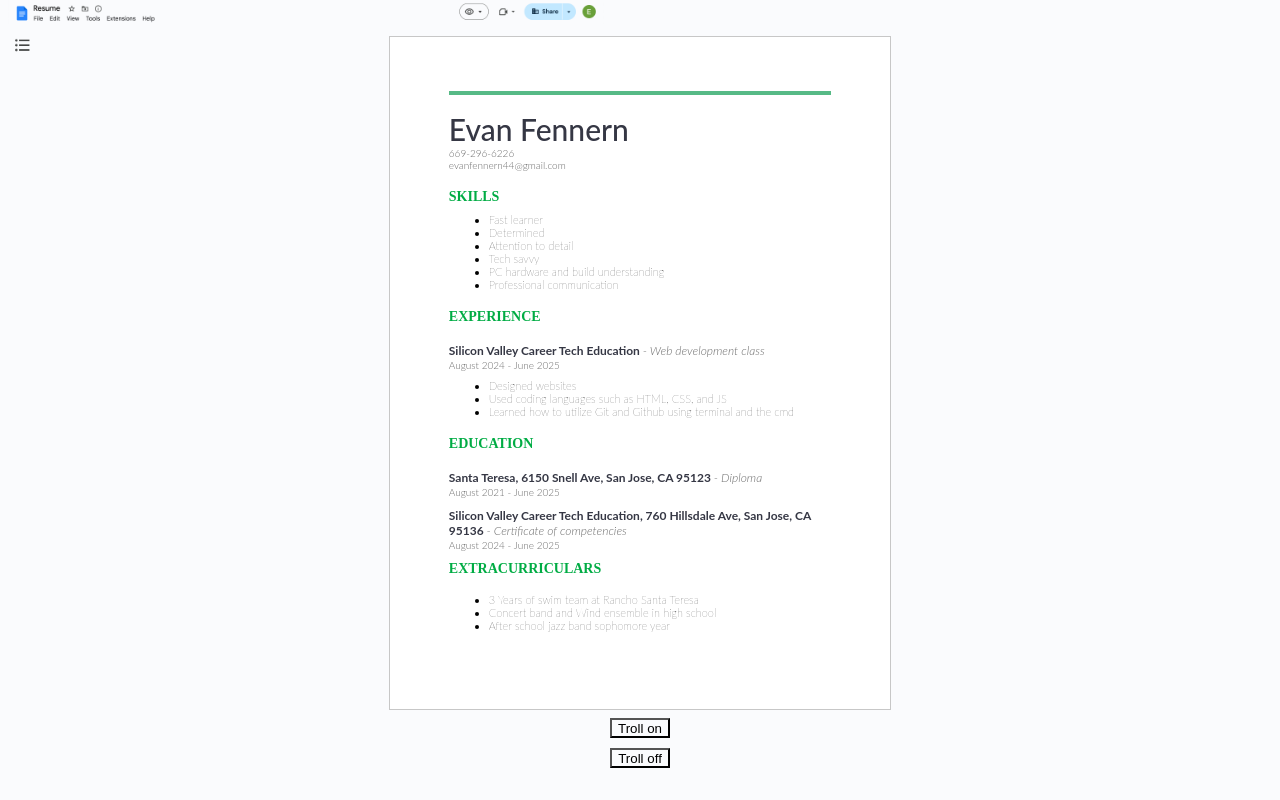
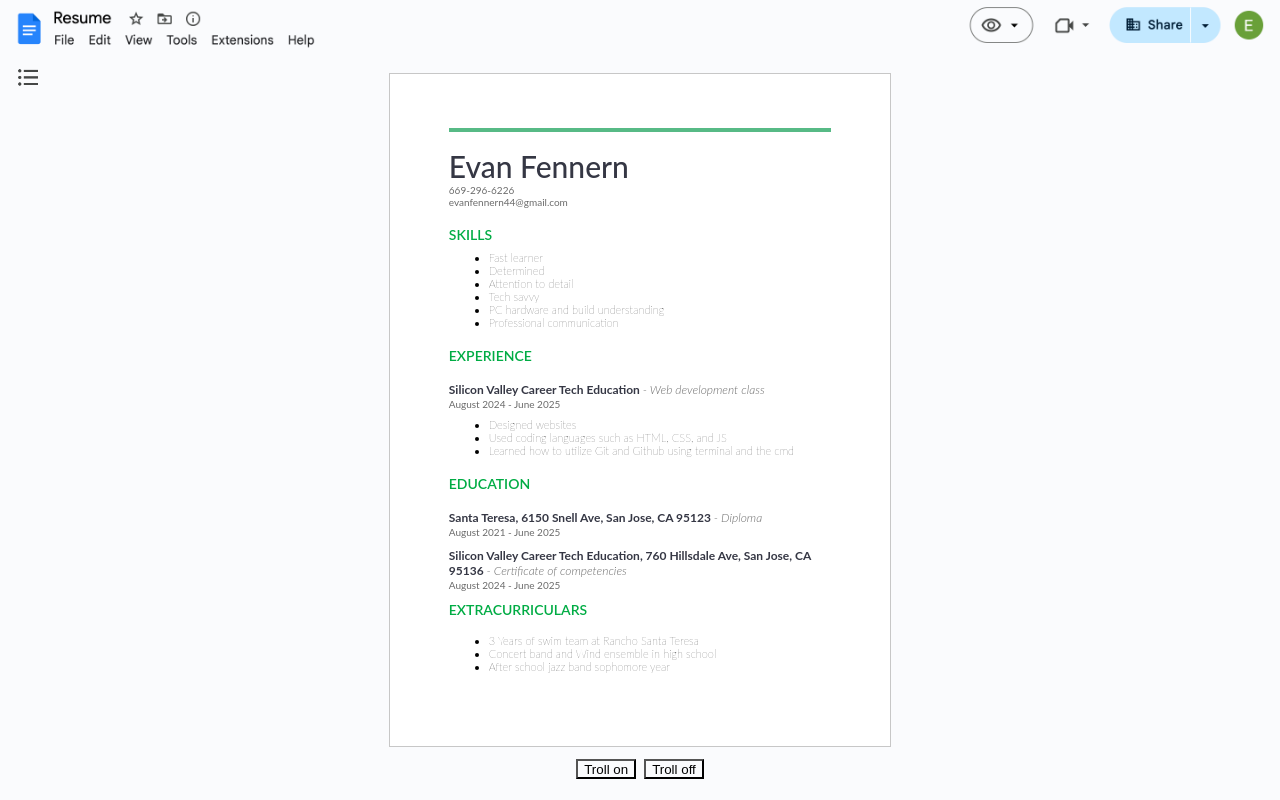
Before and after one commit to Evanosana/Resume, a plain HTML site: page index.html in a window 1280 px wide. Both pictures are taken after a click on the button "Troll on". Drawn offline with Linux system fonts and the light colour scheme.

Commit message:
fixed troll buttons and added specific troll classes with specificstyling, also fixed javascript

```diff
--- a/index.html
+++ b/index.html
@@ -13,12 +13,14 @@
     <!-- <title>Resume - Google docs</title> -->
     <title>Resume</title>
 </head>
-<body>
-    <img id="picture1" class="hidden not-hidden" src="lmao2.png" alt="doc">
-    <img id="picture2" class="dots hidden not-hidden" src="Screenshot 2024-08-30 at 1.42.26 PM.png" alt="lol">
-    <button id="troll-on-button">Troll on</button>
-    <button id="troll-off-button">Troll off</button>
-    <div class="paper">
+<body id="body1" class="body-troll body-fix">
+    <img id="picture1" src="lmao2.png" alt="doc">
+    <img id="picture2" class="dots" src="Screenshot 2024-08-30 at 1.42.26 PM.png" alt="lol">
+    <div class="container">
+        <button id="troll-on-button">Troll on</button>
+        <button id="troll-off-button">Troll off</button>
+    </div>
+    <div id="paper" class="paper paper-troll">
         <div class="header"></div>
         <h1>Evan Fennern</h1>
         <p class="num">669-296-6226<br>evanfennern44@gmail.com</p>
--- a/main.js
+++ b/main.js
@@ -2,24 +2,32 @@ const trollOnButton = document.getElementById("troll-on-button")
 const trollOffButton = document.getElementById("troll-off-button")
 const picture1 = document.getElementById("picture1")
 const picture2 = document.getElementById("picture2")
+const body1=document.getElementById("body1")
+const paper=document.getElementById("paper")
 
+trollOffButton.addEventListener("click", () => {
+    picture1.classList.add("hidden")
+    picture1.classList.remove("img")
 
+    picture2.classList.add("hidden")
+    picture2.classList.remove("dots","img")
 
-trollOnButton.addEventListener("click", () =>{
-    console.log("images should appear")
-    picture1.classList.add("img","dots")
-    picture1.classList.remove("hidden")
+    body1.classList.add("body-fix")
 
-    console.log(picture1.classList)
+    paper.classList.remove("paper-troll")
+})
+trollOnButton.addEventListener("click", () => {
+    picture1.classList.add("img")
+    picture1.classList.remove("hidden","paper-fix")
+
     picture2.classList.add("img","dots")
     picture2.classList.remove("hidden")
+
+    body1.classList.add("body-troll")
+    body1.classList.remove("body-fix")
+
+    paper.classList.add("paper-troll")
 })
-trollOffButton.addEventListener("click", () =>{
-    console.log("images should disappear")
-    picture1.classList.add("hidden")
-    picture1.classList.remove("not-hidden")
-
-    console.log(picture1.classList)
-    picture2.classList.add("hidden")
-    picture2.classList.remove("not-hidden")
-})
+window.onload = function() {
+    trollOffButton.click();
+}
--- a/styles.css
+++ b/styles.css
@@ -1,6 +1,6 @@
 *{
-    margin-bottom: 0px;
-    padding-bottom: 0px;
+    margin-bottom: 0;
+    padding-bottom: 0;
 }
 body{
     display: flex;
@@ -18,44 +18,41 @@ body{
     padding-right: 58.8px;
     padding-top: 25px;
     margin-bottom: 8px;
-    margin-top: 8px;
+    flex-direction: column;
 }
 h1{
     font-size: 30px;
-    margin-top: 12px;
-    font-weight:normal;
     color: #353744;
-    padding: 0px;
-    margin: 0px;
+    padding: 0;
+    margin: 0;
     font-family: "Lato", system-ui;
     font-weight: 450;
     font-style: normal;
 }
 .header{
-    height: 4.116px;
+    height: 4px;
     width: 100%;
     background-color: #57BA86;
-    margin-top: 29.25px;
+    margin-top: 29px;
     margin-bottom: 16px;
 }
 .num{
     font-size: 10px;
     color: #6b6b6b;
-    margin-top: 0px;
+    margin-top: 0;
 }
 h3{
-    padding: 0px;
-    margin: 0px;
     margin-top: 18px;
     font-size: 14px;
     color: #00AC44;
-    font-weight:bolder;
+    font-weight:635;
+    font-family: "Lato", system-ui;
+    font-style: normal;
 }
 li{
     font-size: 11px;
-    padding-top: 0px;
     font-family: "Lato", sans-serif;
-    font-weight: 200;
+    font-weight: 250;
     font-style: normal;
 }
 .addy{
@@ -68,62 +65,61 @@ li{
 span{
     font-size: 12px;
     color: #6b6b6b;
+    display: inline-block;
+    font-family: "Lato", sans-serif;
     font-style: italic;
-    display: inline-block;
-    font-weight: normal;
-    font-family: "Lato", sans-serif;
     font-weight: 300;
-    font-style: italic;
 }
 .date{
     font-size: 10px;
     color: #6b6b6b;
-    margin-top: 0px;
+    margin-top: 0;
     margin-bottom: -8px;
-    padding: 0px;
 }
 .one{
     margin-bottom: -8px;
 }
 p{
     font-family: "Lato", sans-serif;
-    font-weight: 300;
-    font-style: normal;
 }
 button{
-    align-self: center;
+    background-color: #FAFBFD;
+    margin: 4px;
+}
+.container{
+    display: flex;
+    order: 1;
+    margin-bottom: 12px;
+}
+
+
+
+img{
+    height: auto;
+    width: 101.5%;
     display: inline-flex;
-    align-self: right;
-    order: 2;
-    background-color: #FAFBFD;
+    margin-left: 0;
+    margin-right: 0;
     margin-bottom: 10px;
 }
-
-img{
-    height: 38.5px;
-    width: auto;
-    display: block;
-    margin-bottom: 10px;
-    margin-top: 0px;
-}
-body{
-    margin-top: 0px;
+.body-troll{
+    margin-top: 0;
+    align-content: center;
+    justify-content: center;
+    align-items: center;
 }
 .dots{
-    height: 24px;
-    width: auto;
-    /* display: inline-block; */
-    display: inline-flex;
+    height: auto;
+    width: 3%;
+    display: flex;
     align-self: flex-start;
 }
-.paper{
+.paper-troll{
     margin-top: -32px;
 }
-
-.not-hidden{
-    display: block;
+.body-fix{
+    margin-top: 12px;
 }
-
 .hidden{
     display: none;
 }
```
